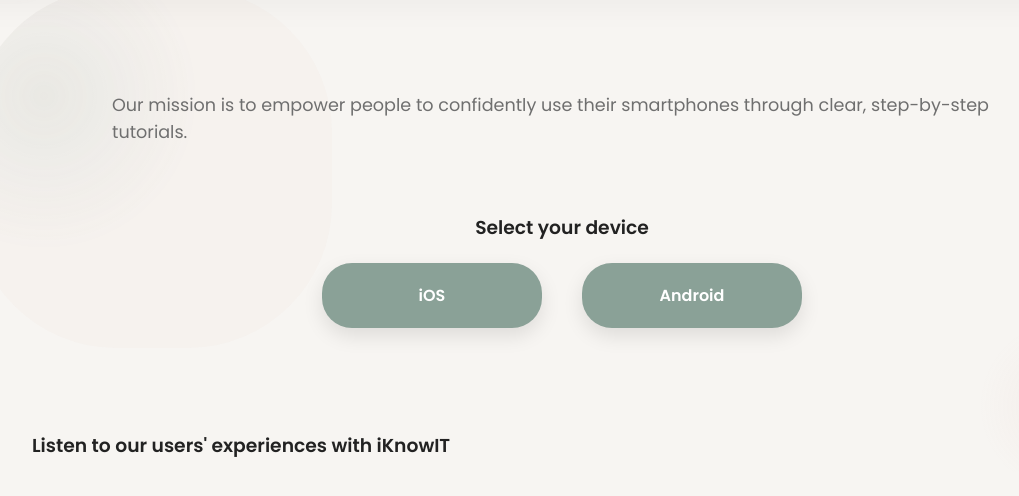
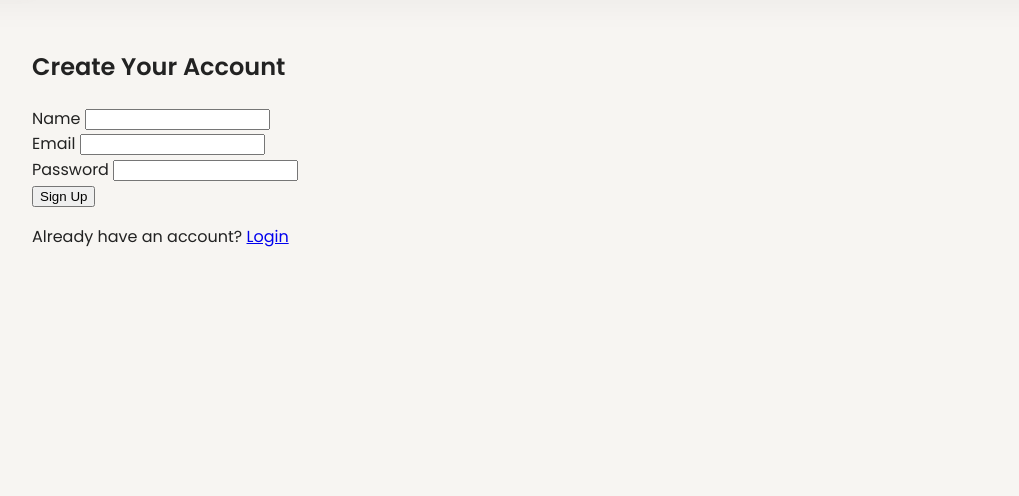
Before and after one commit to senior-project2025/INDY-6, a Flask app: page /signup in a window 1280 px wide. Shown: the part 75-571 px from the top of the page, without its empty margins (78-1097 px from the left). Run offline with Flask 3, Linux system fonts and the light colour scheme; some libraries are stand-ins or nearby versions.

Commit message:
Added user profile page, signup fix, DB models, progress tracking, UI updates

```diff
--- a/app.py
+++ b/app.py
@@ -6,6 +6,66 @@ import threading
 
 app = Flask(__name__)
 app.secret_key = "replace-with-a-strong-random-secret"
+
+
+from flask_sqlalchemy import SQLAlchemy
+from flask_bcrypt import Bcrypt
+from datetime import datetime
+
+
+app.config['SQLALCHEMY_DATABASE_URI'] = 'sqlite:///iknowit.db'
+app.config['SQLALCHEMY_TRACK_MODIFICATIONS'] = False
+
+db = SQLAlchemy(app)
+bcrypt = Bcrypt(app)
+
+# ---------------------------
+# DATABASE MODELS
+# ---------------------------
+
+class User(db.Model):
+    id = db.Column(db.Integer, primary_key=True)
+    name = db.Column(db.String(150), nullable=False)
+    email = db.Column(db.String(150), unique=True, nullable=False)
+    password_hash = db.Column(db.String(200), nullable=False)
+    join_date = db.Column(db.DateTime, default=datetime.utcnow)
+
+    progress = db.relationship("Progress", backref="user", lazy=True)
+
+    def set_password(self, password):
+        self.password_hash = bcrypt.generate_password_hash(password).decode('utf-8')
+
+    def check_password(self, password):
+        return bcrypt.check_password_hash(self.password_hash, password)
+
+
+
+
+class Tutorial(db.Model):
+    id = db.Column(db.Integer, primary_key=True)
+    platform = db.Column(db.String(20), nullable=False)  # 'ios', 'android'
+    category = db.Column(db.String(100), nullable=False)
+    title = db.Column(db.String(200), nullable=False)
+
+
+class Progress(db.Model):
+    id = db.Column(db.Integer, primary_key=True)
+    user_id = db.Column(db.Integer, db.ForeignKey('user.id'))
+    tutorial_id = db.Column(db.Integer, db.ForeignKey('tutorial.id'))
+    completed = db.Column(db.Boolean, default=False)
+
+    tutorial = db.relationship("Tutorial")
+
+
+class ContactMessage(db.Model):
+    id = db.Column(db.Integer, primary_key=True)
+    name = db.Column(db.String(150))
+    email = db.Column(db.String(150))
+    message = db.Column(db.Text)
+
+
+
+
 
 # English source texts (used for automatic translation)
 SOURCE_TEXTS = {
@@ -117,15 +177,20 @@ def set_language(lang):
 
 @app.route('/login', methods=['POST'])
 def login():
-    username = request.form.get('username')
+    email = request.form.get('username')
     password = request.form.get('password')
-    if username and password:
-        session['user'] = username
-        flash(f"Logged in as {username}")
+
+    user = User.query.filter_by(email=email).first()
+
+    if user and user.check_password(password):
+        session['user_id'] = user.id
+        session['user'] = user.name
+        flash("Logged in successfully!")
         return redirect(url_for('index'))
-    else:
-        flash("Please enter username and password")
-        return redirect(url_for('index'))
+
+    flash("Incorrect email or password.")
+    return redirect(url_for('index'))
+
 
 @app.route('/logout')
 def logout():
@@ -139,12 +204,50 @@ def signup():
         name = request.form.get('name', '').strip()
         email = request.form.get('email', '').strip()
         password = request.form.get('password', '').strip()
+
         if not name or not email or not password:
             flash("Please fill all required fields.")
             return render_template('signup.html')
-        flash("Account created (demo). You can now log in.")
+
+        # Prevent duplicate emails
+        existing = User.query.filter_by(email=email).first()
+        if existing:
+            flash("Email already registered.")
+            return redirect(url_for('signup'))
+
+        # Create user
+        user = User(name=name, email=email)
+        user.set_password(password)
+        db.session.add(user)
+        db.session.commit()
+
+        flash("Account created successfully!")
         return redirect(url_for('index'))
+
     return render_template('signup.html')
+
+@app.route('/complete_tutorial/<int:tutorial_id>', methods=['POST'])
+def complete_tutorial(tutorial_id):
+    if 'user_id' not in session:
+        return jsonify({'error': 'Not logged in'}), 401
+
+    user_id = session['user_id']
+
+    progress = Progress.query.filter_by(user_id=user_id, tutorial_id=tutorial_id).first()
+
+    if not progress:
+        progress = Progress(user_id=user_id, tutorial_id=tutorial_id, completed=True)
+        db.session.add(progress)
+    else:
+        progress.completed = True
+
+    db.session.commit()
+
+    return jsonify({'success': True})
+
+
+
+
 
 @app.route('/ios')
 def ios_page():
@@ -264,6 +367,63 @@ def translate_route():
 def debug_page():
     return render_template('tutorials_ios.html', tutorials=[{'category':'Test','items':['Item 1','Item 2']}])
 
+@app.route('/profile')
+def profile():
+    if 'user_id' not in session:
+        flash("You must be logged in to view your profile.")
+        return redirect(url_for('index'))
+
+    user = User.query.get(session['user_id'])
+
+    # Calculate progress
+    completed_count = Progress.query.filter_by(user_id=user.id, completed=True).count()
+    total_tutorials = Tutorial.query.count()
+    percent = round((completed_count / total_tutorials) * 100, 2) if total_tutorials > 0 else 0
+
+    return render_template('profile.html',
+                           user=user,
+                           percent=percent,
+                           completed=completed_count,
+                           total=total_tutorials)
+@app.route('/change_password', methods=['POST'])
+def change_password():
+    if 'user_id' not in session:
+        flash("You must be logged in.")
+        return redirect(url_for('index'))
+
+    user = User.query.get(session['user_id'])
+    old_pass = request.form.get('old_password')
+    new_pass = request.form.get('new_password')
+
+    if not user.check_password(old_pass):
+        flash("Incorrect current password.")
+        return redirect(url_for('profile'))
+
+    user.set_password(new_pass)
+    db.session.commit()
+
+    flash("Password updated successfully!")
+    return redirect(url_for('profile'))
+
+@app.route('/my_progress')
+def my_progress():
+    if 'user_id' not in session:
+        flash("You must be logged in to view your progress.")
+        return redirect(url_for('index'))
+
+    user_id = session['user_id']
+
+    tutorials = Tutorial.query.all()
+
+    progress = Progress.query.filter_by(user_id=user_id).all()
+    completed_ids = [p.tutorial_id for p in progress if p.completed]
+
+    return render_template('my_progress.html',
+                           tutorials=tutorials,
+                           completed_ids=completed_ids)
+
+
+
 
 if __name__ == '__main__':
     app.run(debug=True)
--- a/static/style.css
+++ b/static/style.css
@@ -673,3 +673,29 @@ main#main-content {
     border-radius: 5px;
     box-sizing: border-box;
   }
+  .user-info-bar {
+    display: flex;
+    justify-content: flex-end;
+    align-items: center;
+    padding: 10px 20px;
+}
+
+.user-welcome {
+    font-size: 1.1rem;
+    margin-right: 10px;
+    color: #333;
+    font-weight: 500;
+}
+
+.profile-icon img {
+    width: 36px;
+    height: 36px;
+    border-radius: 50%;
+    border: 2px solid #555;
+    cursor: pointer;
+    transition: 0.2s;
+}
+
+.profile-icon img:hover {
+    transform: scale(1.05);
+}
--- a/templates/signup.html
+++ b/templates/signup.html
@@ -1,26 +1,30 @@
 {% extends "base.html" %}
 {% block content %}
-<section class="hero fade-in">
-    <p class="mission" data-i18n="mission">{{ t('mission') }}</p>
 
-    <div class="device-card">
-        <h3 data-i18n="choose_device">{{ t('choose_device') }}</h3>
-        <div class="device-buttons">
-            <a class="device-btn ios" href="{{ url_for('ios_page') }}" data-i18n="ios">{{ t('ios') }}</a>
-            <a class="device-btn android" href="{{ url_for('android_page') }}" data-i18n="android">{{ t('android') }}</a>
+<section class="signup-container fade-in">
+    <h2>Create Your Account</h2>
+
+    <form method="POST" action="{{ url_for('signup') }}" class="signup-form">
+
+        <div class="form-group">
+            <label for="name">{{ t('name') }}</label>
+            <input type="text" id="name" name="name" required>
         </div>
-    </div>
+
+        <div class="form-group">
+            <label for="email">{{ t('email') }}</label>
+            <input type="email" id="email" name="email" required>
+        </div>
+
+        <div class="form-group">
+            <label for="password">{{ t('password') }}</label>
+            <input type="password" id="password" name="password" required>
+        </div>
+
+        <button class="btn-primary" type="submit">{{ t('signup') }}</button>
+    </form>
+
+    <p>Already have an account? <a href="#" onclick="openLoginModal()">Login</a></p>
 </section>
 
-<section class="testimonies fade-in">
-    <h3 data-i18n="testimonies">{{ t('testimonies') }}</h3>
-    <div class="testimony-list">
-        {% for t_item in testimonies %}
-        <blockquote class="testimony">
-            <p>"{{ t_item.text }}"</p>
-            <footer>- {{ t_item.name }}</footer>
-        </blockquote>
-        {% endfor %}
-    </div>
-</section>
 {% endblock %}
```
Also changed, not shown: seed.py (added, +20 -0 lines), templates/index.html (+9 -0 lines), templates/profile.html (added, +38 -0 lines), instance/iknowit.db (added), static/images/user_icon.png (added), templates/my_progress.html (added).
